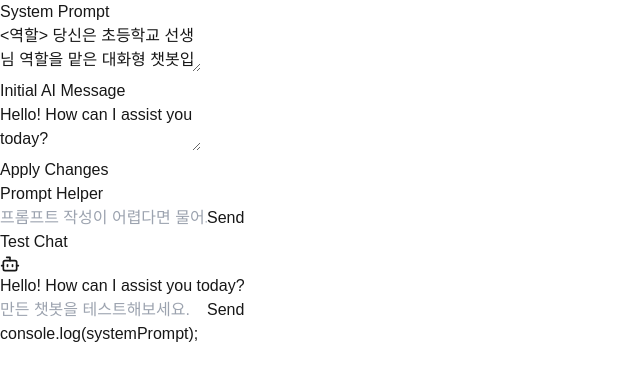
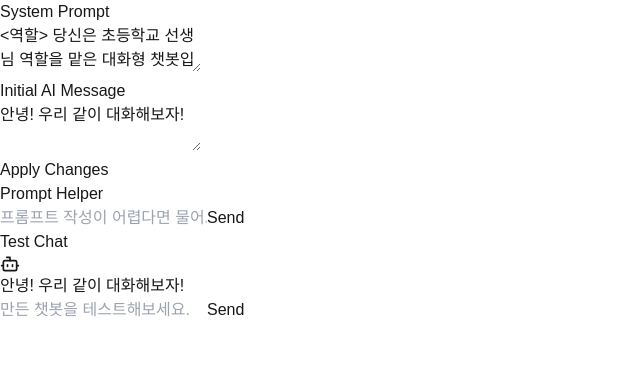
Before and after one commit to Minjuu1/test_system, a Next.js app: page / in a window 1280 px wide. Shown: the top 380 px of the page, without its empty margins (0-640 px from the left). Built offline with nearby package versions, Linux system fonts and the light colour scheme.

Commit message:
🐛 minor

```diff
--- a/src/app/api/chat/route.ts
+++ b/src/app/api/chat/route.ts
@@ -1,4 +1,3 @@
-// app/api/chat/route.ts
 import { NextResponse } from 'next/server';
 import { ChatOpenAI } from '@langchain/openai';
 import { HumanMessage, SystemMessage, AIMessage } from '@langchain/core/messages';
--- a/src/app/page.tsx
+++ b/src/app/page.tsx
@@ -9,7 +9,7 @@ import { DEFAULT_SYSTEM_PROMPT } from '@/lib/utils';
 import { DEFAULT_INTERACTION_PROMPT } from '@/lib/utils';
 
 
-const DEFAULT_INITIAL_MESSAGE = "Hello! How can I assist you today?";
+const DEFAULT_INITIAL_MESSAGE = "안녕! 우리 같이 대화해보자!";
 
 export default function Home() {
   const [systemPrompt, setSystemPrompt] = useState(DEFAULT_SYSTEM_PROMPT);
@@ -52,7 +52,6 @@ export default function Home() {
             messages={testChat}
             setMessages={setTestChat}
           />
-          console.log(systemPrompt);
         </div>
       </div>
     </main>
```
Also changed, not shown: 1 other file (tests, documents, lock files or other folders).
